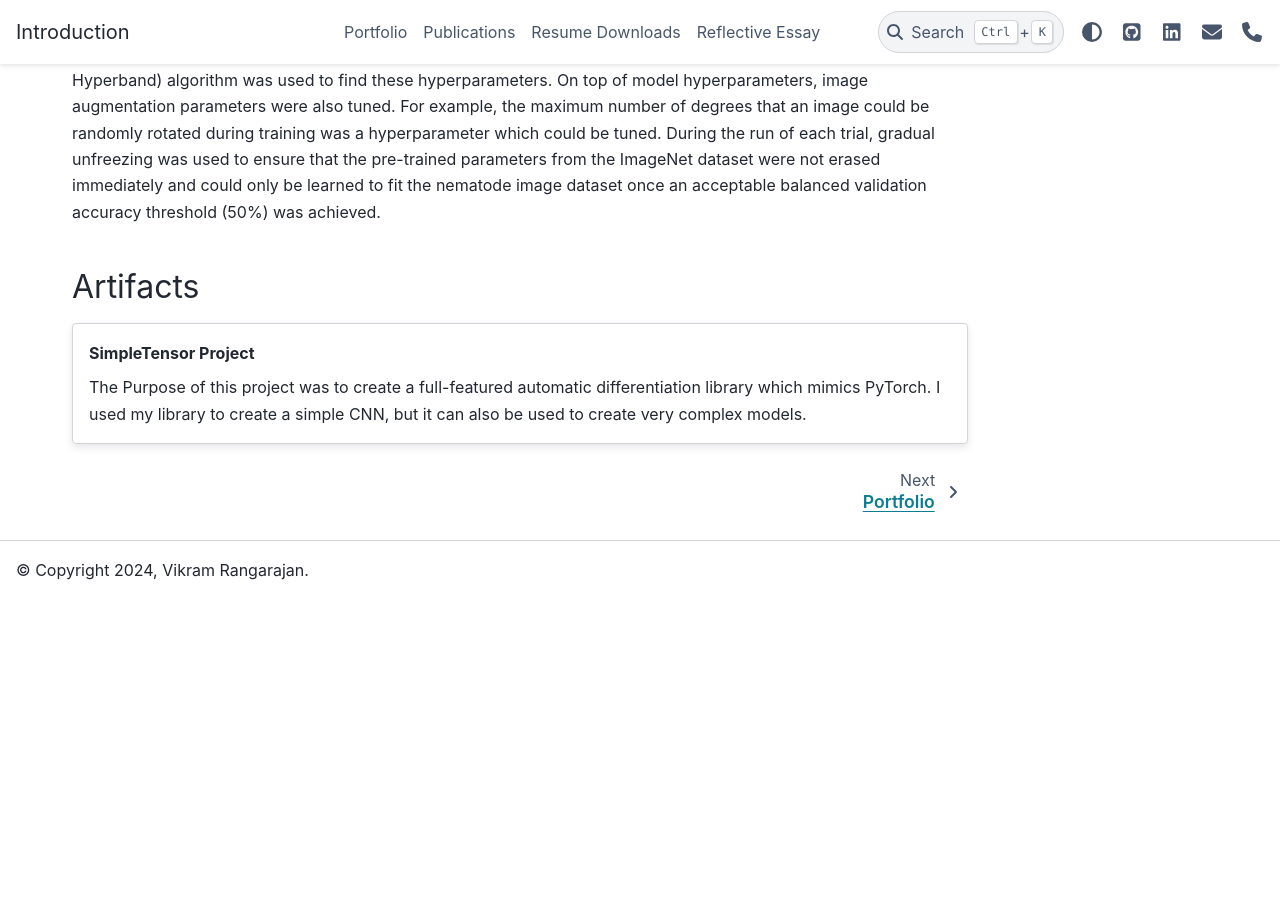
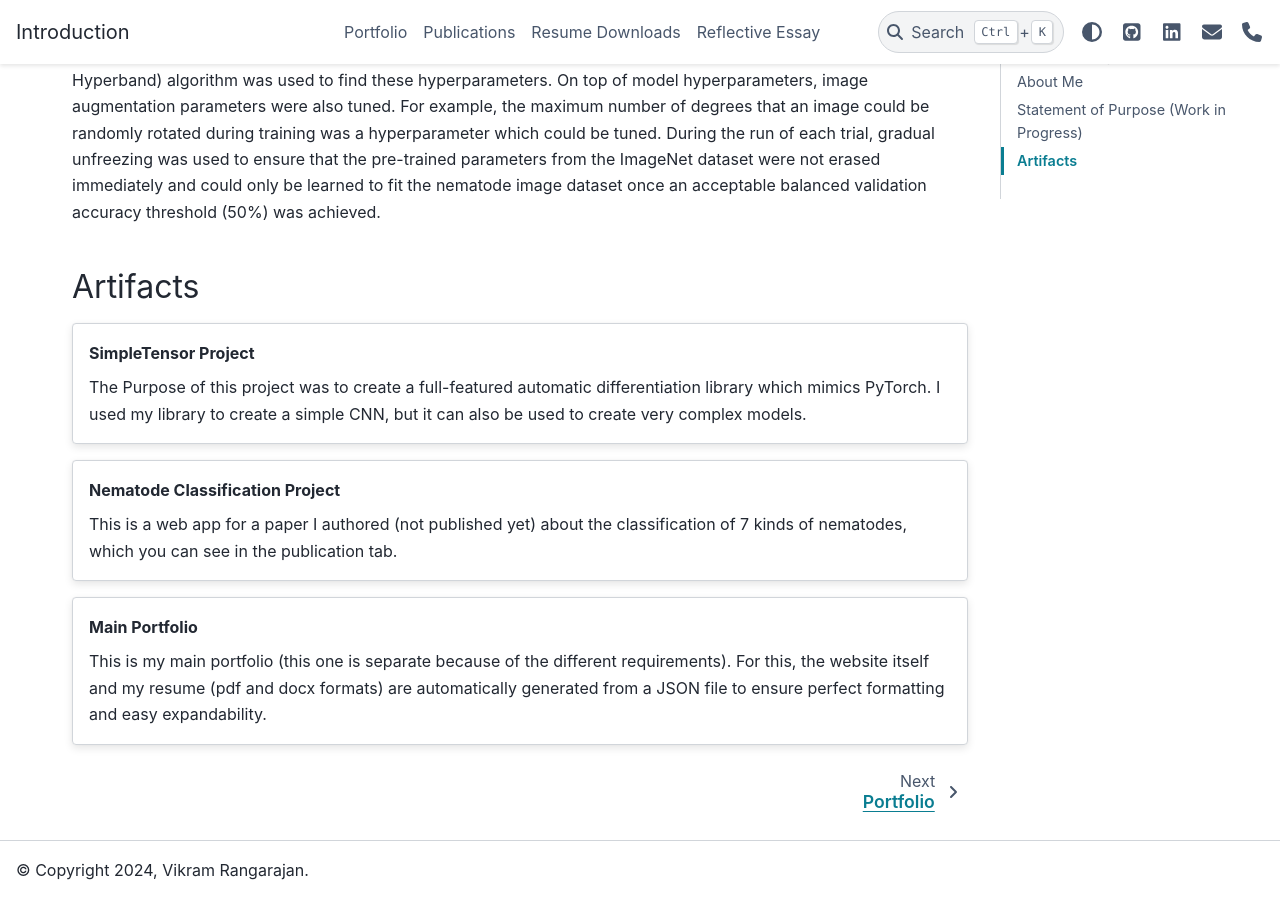
Before and after one commit to VikramRangarajan/ENGL390EPortfolio, a Sphinx documentation site: the page built from docs/source/index.rst, in a window 1280 px wide and 900 px high, scrolled down 843 px. Built offline with Sphinx 7.4.7 and the PyData theme 0.15.4, drawn with Linux system fonts in a browser that asks for light colours; before the commit the page ends 1442 px from its top, so only the background shows below that.

Commit message:
Added other two artifacts

```diff
--- a/docs/source/index.rst
+++ b/docs/source/index.rst
@@ -54,6 +54,19 @@ Artifacts
 	which mimics PyTorch. I used my library to create a simple CNN, but it can also
 	be used to create very complex models.
 
+.. card:: Nematode Classification Project
+	:link: https://huggingface.co/spaces/VikramR/NematodeClassifier
+
+	This is a web app for a paper I authored (not published yet) about the classification of 7 kinds of nematodes, which
+	you can see in the publication tab.
+
+.. card:: Main Portfolio
+	:link: https://vikramrangarajan.github.io
+
+	This is my main portfolio (this one is separate because of the different requirements). For this, the website itself
+	and my resume (pdf and docx formats) are automatically generated from a JSON file to ensure perfect formatting and easy
+	expandability.
+
 .. toctree::
 	:hidden:
 
```
Also changed, not shown: 3 other files.
